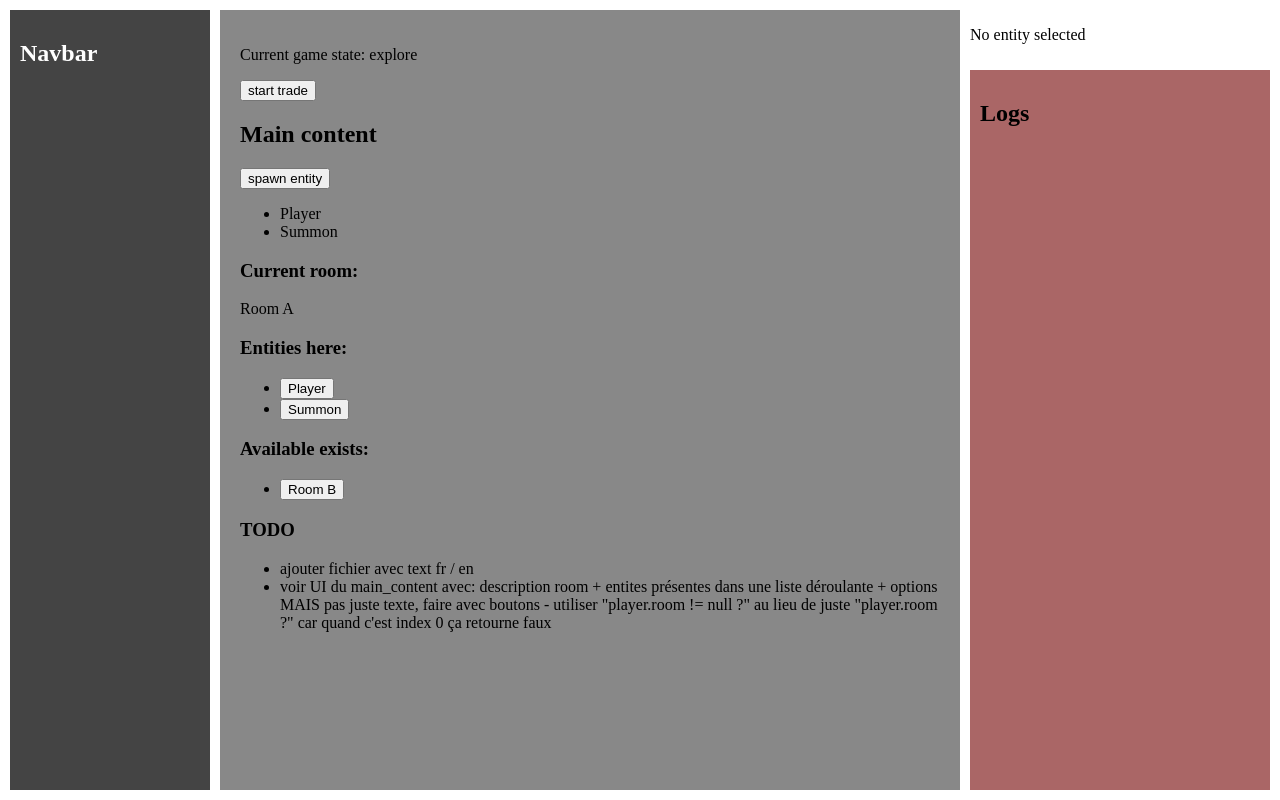
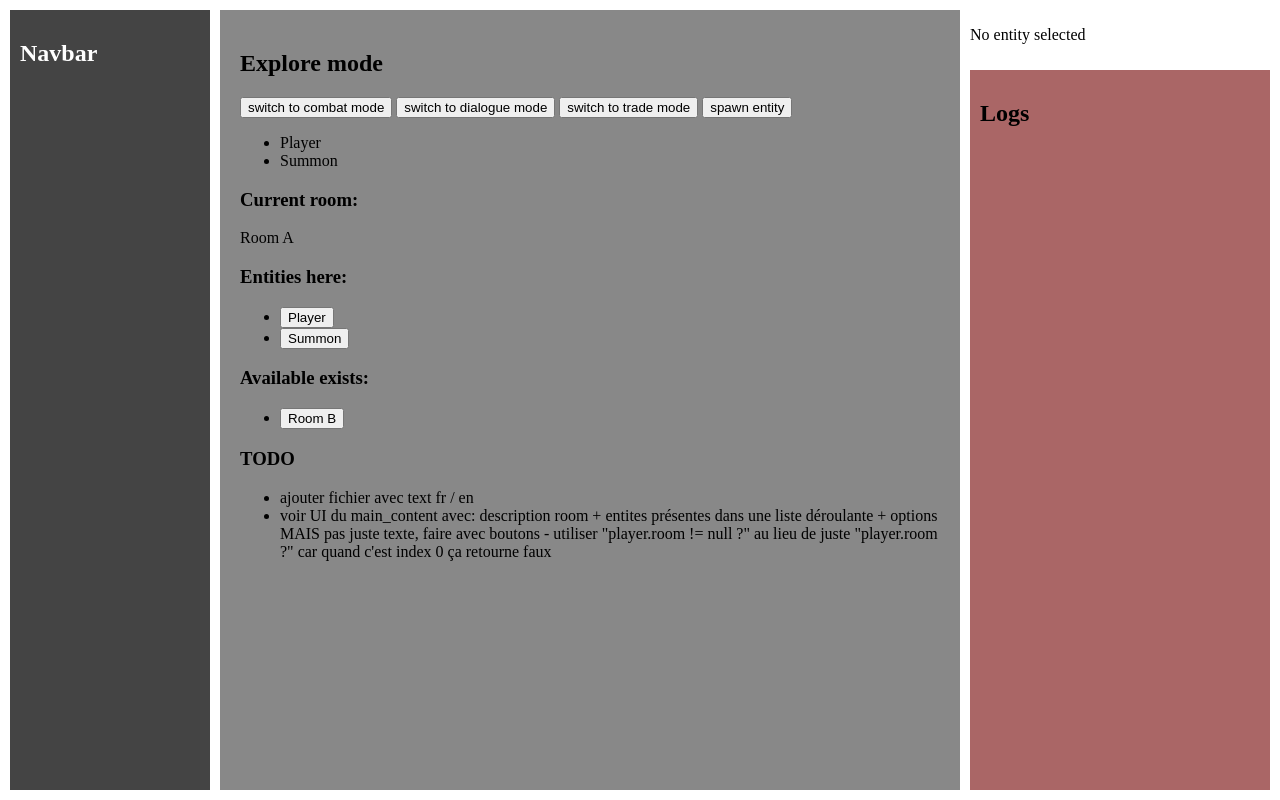
Before and after one commit to fabiovandewaeter/role-sandbox, a Svelte app: page / in a window 1280 px wide. Built offline with nearby package versions, Linux system fonts and the light colour scheme.

Commit message:
adding contexts and actions

```diff
--- a/src/ui/components/contexts/combat_context.svelte
+++ b/src/ui/components/contexts/combat_context.svelte
@@ -1 +1,12 @@
 <!-- ui/components/contexts/combat_context.svelte -->
+<script>
+    import { world } from "../../lib/world_controller";
+</script>
+
+<h2>Combat mode</h2>
+<button
+    title="switch-to-explore-mode"
+    onclick={() => (world.state = { mode: "explore" })}
+>
+    switch to explore mode
+</button>
--- a/src/ui/components/contexts/dialogue_context.svelte
+++ b/src/ui/components/contexts/dialogue_context.svelte
@@ -1 +1,12 @@
 <!-- ui/components/contexts/dialogue_context.svelte -->
+<script>
+    import { world } from "../../lib/world_controller";
+</script>
+
+<h2>Dialogue mode</h2>
+<button
+    title="switch-to-explore-mode"
+    onclick={() => (world.state = { mode: "explore" })}
+>
+    switch to explore mode
+</button>
--- a/src/ui/components/contexts/explore_context.svelte
+++ b/src/ui/components/contexts/explore_context.svelte
@@ -1 +1,103 @@
 <!-- ui/components/contexts/explore_context.svelte -->
+<script lang="ts">
+    import type { EntityId } from "../../../engine/entities/entity.svelte";
+    import type { RoomId } from "../../../engine/map/room.svelte";
+    import { some } from "../../../engine/utils/option";
+    import { world } from "../../lib/world_controller";
+    import { ui_state } from "../../states/ui_state.svelte";
+
+    // let world = $derived(world_state.world);
+    let player_opt = $derived(world.player);
+    let current_room_opt = $derived(world.current_room);
+
+    function go_to_room(entity_id: EntityId, room_id: RoomId) {
+        world.move_entity_to_room(entity_id, room_id);
+    }
+</script>
+
+<h2>Explore mode</h2>
+
+<button
+    title="switch-to-combat-mode"
+    onclick={() =>
+        (world.state = {
+            mode: "combat",
+            player_team_ids: [0],
+            enemy_team_ids: [1],
+        })}
+>
+    switch to combat mode
+</button>
+<button
+    title="switch-to-dialogue-mode"
+    onclick={() =>
+        (world.state = {
+            mode: "dialogue",
+            target_id: 1,
+        })}
+>
+    switch to dialogue mode
+</button>
+<button
+    title="switch-to-trade-mode"
+    onclick={() =>
+        (world.state = {
+            mode: "trade",
+            target_id: 1,
+        })}
+>
+    switch to trade mode
+</button>
+{#if player_opt.is_some() && current_room_opt.is_some()}
+    {@const player = player_opt.value}
+    {@const current_room = current_room_opt.value}
+
+    <button
+        title="TODO-delete-this-button"
+        onclick={() => world.spawn_entity("Summon", 0).unwrap()}
+        >spawn entity</button
+    >
+
+    <ul>
+        {#each world.get_entities() as e}
+            <li>{e.name}</li>
+        {/each}
+    </ul>
+
+    <h3>Current room:</h3>
+    <div>{current_room.name}</div>
+
+    <h3>Entities here:</h3>
+    <ul>
+        {#each current_room.entities as e_id}
+            {@const entity = world.get_entity(e_id).unwrap()}
+            <li>
+                <button
+                    title="select_entity_id"
+                    onclick={() =>
+                        (ui_state.selected_entity_id = some(entity.id))}
+                >
+                    {entity.name}
+                </button>
+            </li>
+        {/each}
+    </ul>
+
+    <h3>Available exists:</h3>
+    <ul>
+        {#each current_room?.neighbors ?? [] as n_id}
+            {@const room = world.get_room(n_id).unwrap()}
+
+            <li>
+                <button
+                    title="go_to_room {room}"
+                    onclick={() => go_to_room(player.id, n_id)}
+                >
+                    {room.name}
+                </button>
+            </li>
+        {/each}
+    </ul>
+{:else}
+    <p>The player is not set</p>
+{/if}
--- a/src/ui/components/contexts/trade_context.svelte
+++ b/src/ui/components/contexts/trade_context.svelte
@@ -1 +1,12 @@
 <!-- ui/components/contexts/trade_context.svelte -->
+<script>
+    import { world } from "../../lib/world_controller";
+</script>
+
+<h2>Trade mode</h2>
+<button
+    title="switch-to-explore-mode"
+    onclick={() => (world.state = { mode: "explore" })}
+>
+    switch to explore mode
+</button>
--- a/src/ui/components/main_content.svelte
+++ b/src/ui/components/main_content.svelte
@@ -1,82 +1,23 @@
 <!-- ui/components/main_content.svelte -->
 <script lang="ts">
-    import type { EntityId } from "../../engine/entities/entity.svelte";
-    import type { RoomId } from "../../engine/map/room.svelte";
-    import { some } from "../../engine/utils/option";
     import { world } from "../lib/world_controller";
-    import { ui_state } from "../states/ui_state.svelte";
+    import CombatContext from "./contexts/combat_context.svelte";
+    import DialogueContext from "./contexts/dialogue_context.svelte";
+    import ExploreContext from "./contexts/explore_context.svelte";
+    import TradeContext from "./contexts/trade_context.svelte";
 
-    // let world = $derived(world_state.world);
-    let player_opt = $derived(world.player);
-    let current_room_opt = $derived(world.current_room);
     let current_game_state = $derived(world.state.mode);
-
-    function go_to_room(entity_id: EntityId, room_id: RoomId) {
-        world.move_entity_to_room(entity_id, room_id);
-    }
 </script>
 
 <div class="main-content">
-    <p>Current game state: {current_game_state}</p>
-    <button
-        title="t"
-        onclick={() => (world.state = { mode: "trade", target_id: 1 })}
-    >
-        start trade
-    </button>
-    <h2>Main content</h2>
-    {#if player_opt.is_some() && current_room_opt.is_some()}
-        {@const player = player_opt.value}
-        {@const current_room = current_room_opt.value}
-
-        <button
-            title="TODO-delete-this-button"
-            onclick={() => world.spawn_entity("Summon", 0).unwrap()}
-            >spawn entity</button
-        >
-
-        <ul>
-            {#each world.get_entities() as e}
-                <li>{e.name}</li>
-            {/each}
-        </ul>
-
-        <h3>Current room:</h3>
-        <div>{current_room.name}</div>
-
-        <h3>Entities here:</h3>
-        <ul>
-            {#each current_room.entities as e_id}
-                {@const entity = world.get_entity(e_id).unwrap()}
-                <li>
-                    <button
-                        title="select_entity_id"
-                        onclick={() =>
-                            (ui_state.selected_entity_id = some(entity.id))}
-                    >
-                        {entity.name}
-                    </button>
-                </li>
-            {/each}
-        </ul>
-
-        <h3>Available exists:</h3>
-        <ul>
-            {#each current_room?.neighbors ?? [] as n_id}
-                {@const room = world.get_room(n_id).unwrap()}
-
-                <li>
-                    <button
-                        title="go_to_room {room}"
-                        onclick={() => go_to_room(player.id, n_id)}
-                    >
-                        {room.name}
-                    </button>
-                </li>
-            {/each}
-        </ul>
-    {:else}
-        <p>The player is not set</p>
+    {#if current_game_state === "explore"}
+        <ExploreContext />
+    {:else if current_game_state == "combat"}
+        <CombatContext />
+    {:else if current_game_state == "dialogue"}
+        <DialogueContext />
+    {:else if current_game_state == "trade"}
+        <TradeContext />
     {/if}
 
     <h3>TODO</h3>
```
